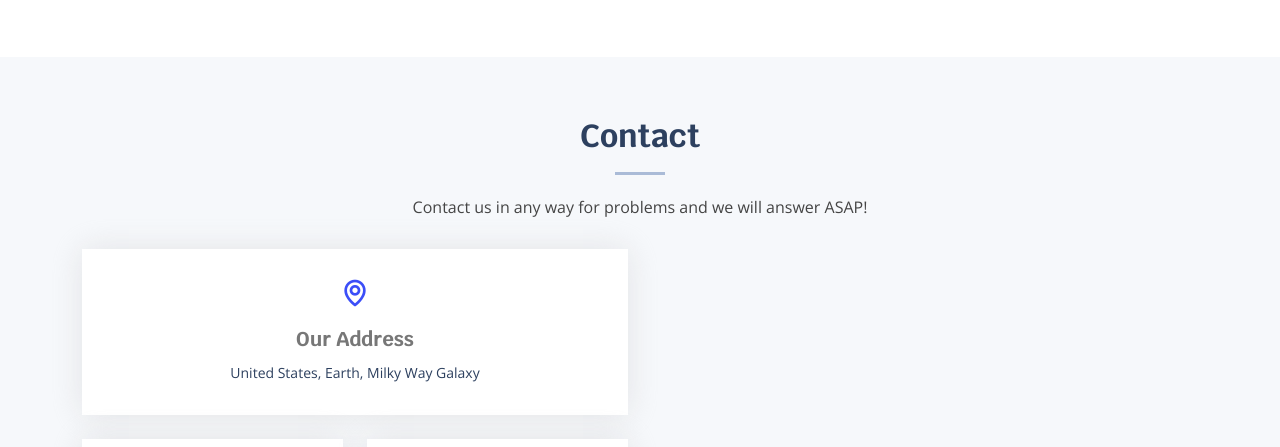
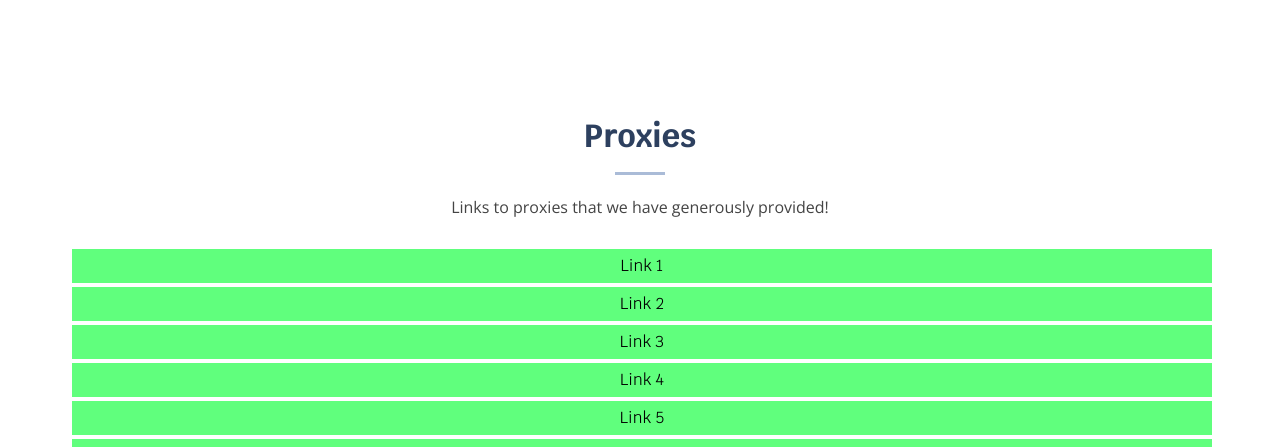
Before and after one commit to infiniteyieldnetwork/infiniteyield, a plain HTML site: page main/index.html in a window 1280 px wide. Shown: the part 2767-3214 px from the top of the page. Drawn offline with nearby package versions, Linux system fonts and the light colour scheme.

Commit message:
added proxy links

```diff
--- a/main/index.html
+++ b/main/index.html
@@ -2,6 +2,30 @@
 <html lang="en">
 
 <head>
+   <!-- Google Fonts -->
+   <link href="https://fonts.googleapis.com/css?family=Open+Sans:300,300i,400,400i,600,600i,700,700i|Krub:300,300i,400,400i,500,500i,600,600i,700,700i|Poppins:300,300i,400,400i,500,500i,600,600i,700,700i" rel="stylesheet">
+
+  <!--Button Style-->
+  <style>
+    .button {
+  background-color: #60ff7d;
+  border: none;
+  color: black;
+  padding: 17px 37px;
+  text-align: center;
+  text-decoration: none;
+  display: inline-block;
+  font-size: 16px;
+  margin: 4px 2px;
+  cursor: pointer;
+  display: flex;
+  justify-content: center;
+  align-items: center;
+  height: 3px;
+  font-family: Krub;
+}
+  </style>
+  <!--End Button Style-->
   <meta charset="utf-8">
   <meta content="width=device-width, initial-scale=1.0" name="viewport">
 
@@ -12,9 +36,6 @@
   <!-- Favicons -->
   <link href="assets/img/favicon.gif" rel="icon">
   <link href="assets/img/apple-touch-icon.gif" rel="apple-touch-icon">
-
-  <!-- Google Fonts -->
-  <link href="https://fonts.googleapis.com/css?family=Open+Sans:300,300i,400,400i,600,600i,700,700i|Krub:300,300i,400,400i,500,500i,600,600i,700,700i|Poppins:300,300i,400,400i,500,500i,600,600i,700,700i" rel="stylesheet">
 
   <!-- Vendor CSS Files -->
   <link href="assets/vendor/aos/aos.css" rel="stylesheet">
@@ -210,6 +231,29 @@
       </div>
     </section><!-- End Team Section -->
 
+        <!-- ======= Proxies Section ======= -->
+        <section id="proxies" class="team">
+          <div class="container" data-aos="fade-up">
+
+            <div class="section-title">
+              <h2>Proxies</h2>
+              <p>Links to proxies that we have generously provided!</p>
+            </div>
+
+            <div class="row">
+
+           <a href="https://info.computers-science.com/" class="button"  target="_blank"> Link 1 </a>
+           <a href="https://education.computers-science.info/" class="button"  target="_blank"> Link 2 </a>
+           <a href="https://terbium-46q.pages.dev/" class="button"  target="_blank"> Link 3 </a>
+           <a href="https://email.manoahinvest.com/" class="button"  target="_blank"> Link 4 </a>
+           <a href="https://edu.mordeco.com/" class="button"  target="_blank"> Link 5 </a>
+           <a href="https://nextweek.flazzard.com/" class="button"  target="_blank"> Link 6 </a>
+
+            </div>
+
+          </div>
+        </section><!-- End Proxies Section -->
+
     <!-- ======= Contact Section ======= -->
     <section id="contact" class="contact section-bg">
       <div class="container" data-aos="fade-up">
```
